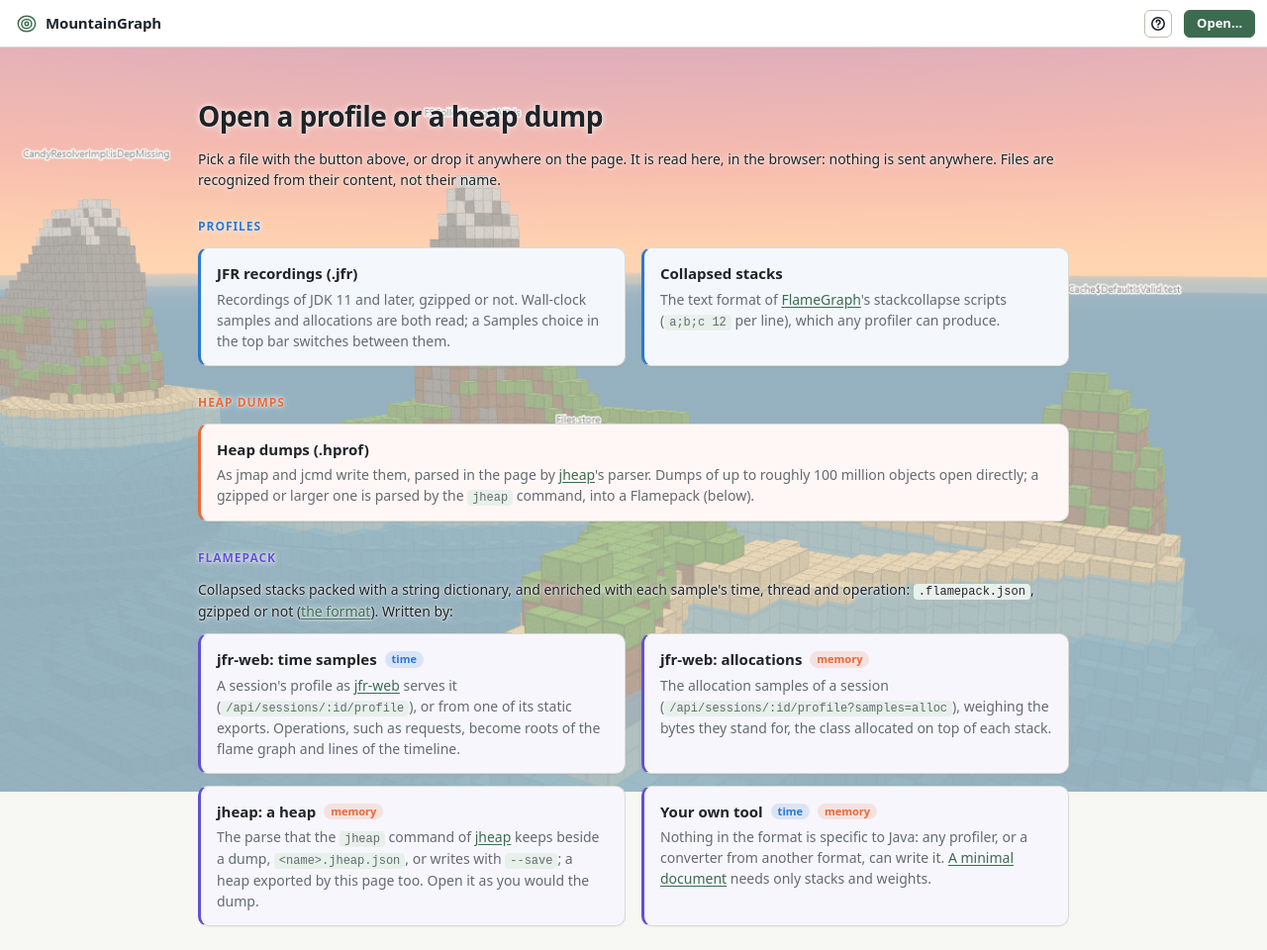
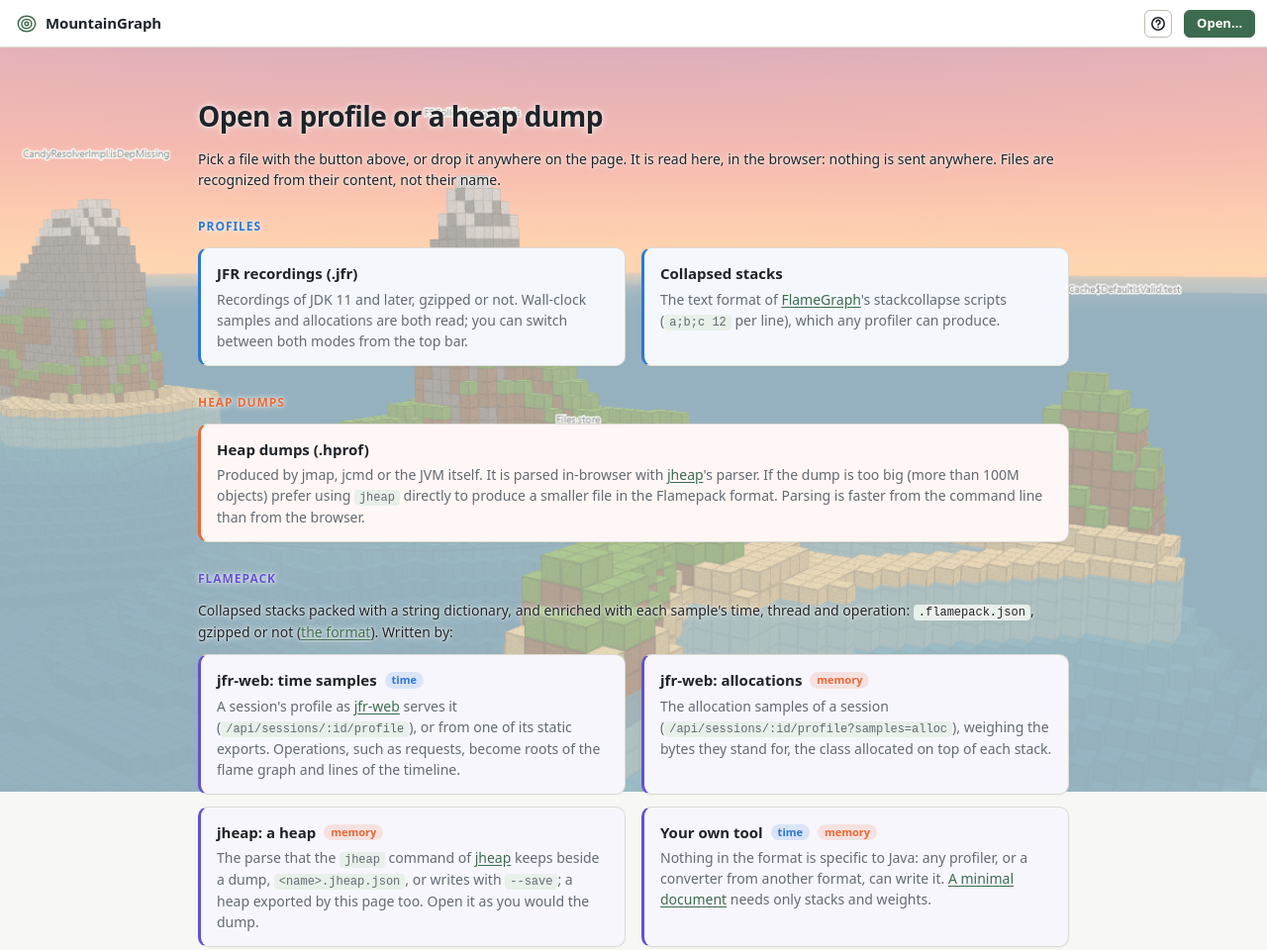
Before and after one commit to pcdv/mountain-graph, a website: page web/index.html in a window 1280 px wide. Shown: the whole page at 99% size. Drawn offline with Linux system fonts and the light colour scheme.

Commit message:
The landing page's cards for JFR recordings and heap dumps are reworded, the heap one saying that parsing is faster from the command line than from the browser.

```diff
--- a/web/index.html
+++ b/web/index.html
@@ -65,8 +65,8 @@
       <h2 class="profiles">Profiles</h2>
       <section class="kind profiles">
         <h3>JFR recordings (.jfr)</h3>
-        <p>Recordings of JDK 11 and later, gzipped or not. Wall-clock samples and allocations are both read; a
-          Samples choice in the top bar switches between them.</p>
+        <p>Recordings of JDK 11 and later, gzipped or not. Wall-clock samples and allocations are both read;
+          you can switch between both modes from the top bar.</p>
       </section>
       <section class="kind profiles">
         <h3>Collapsed stacks</h3>
@@ -78,10 +78,11 @@
       <h2 class="heap">Heap dumps</h2>
       <section class="kind heap">
         <h3>Heap dumps (.hprof)</h3>
-        <p>As jmap and jcmd write them, parsed in the page by
-          <a href="https://github.com/pcdv/jheap" target="_blank" rel="noopener">jheap</a>'s parser. Dumps of up to
-          roughly 100 million objects open directly; a gzipped or larger one is parsed by the <code>jheap</code>
-          command, into a Flamepack (below).</p>
+        <p>Produced by jmap, jcmd or the JVM itself. It is parsed in-browser with
+          <a href="https://github.com/pcdv/jheap" target="_blank" rel="noopener">jheap</a>'s parser.
+          If the dump is too big (more than 100M objects) prefer using <code>jheap</code> directly to produce
+          a smaller file in the Flamepack format. Parsing is faster from the command line than from the browser.
+          </p>
       </section>
 
       <h2 class="flamepack">Flamepack</h2>
```
